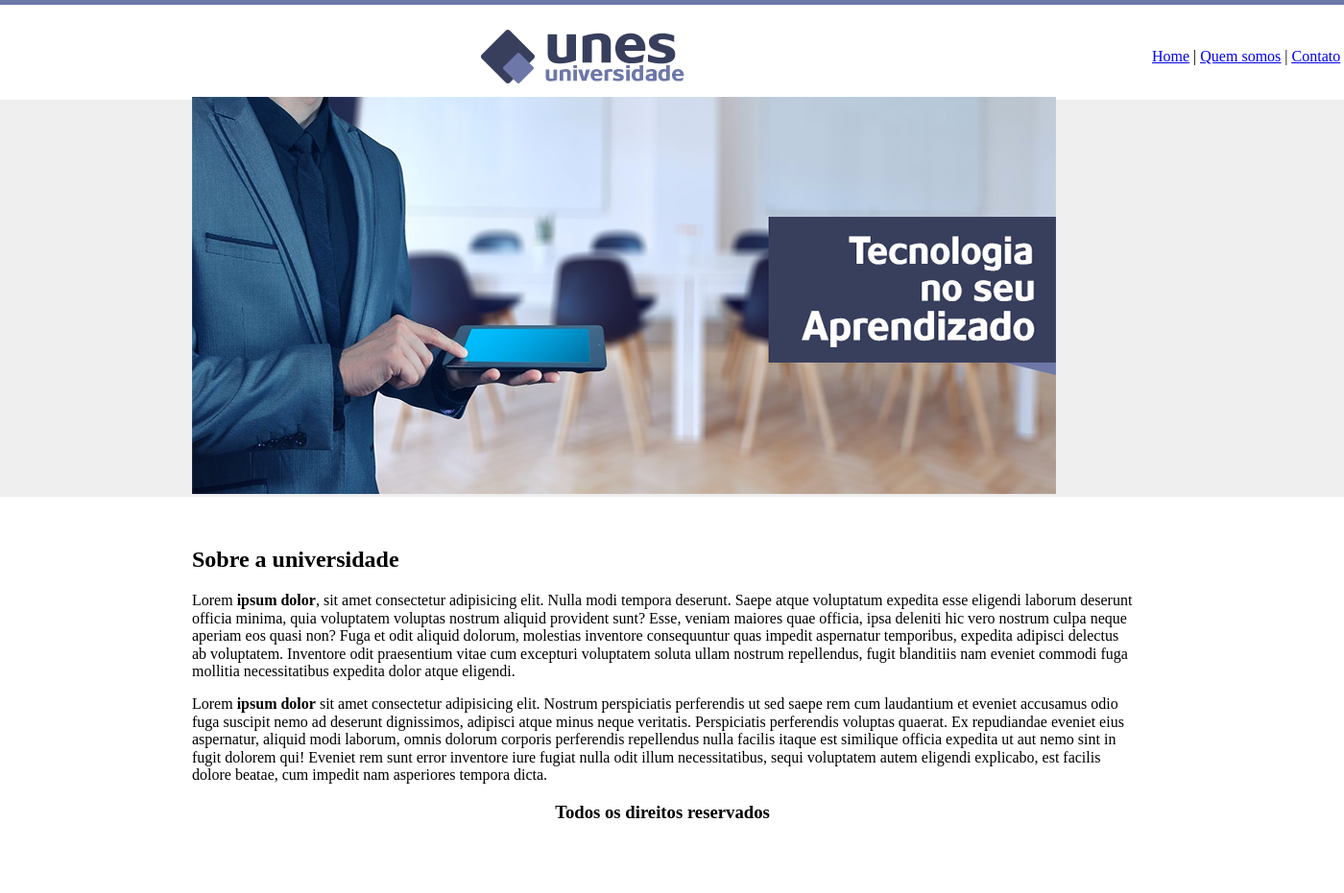
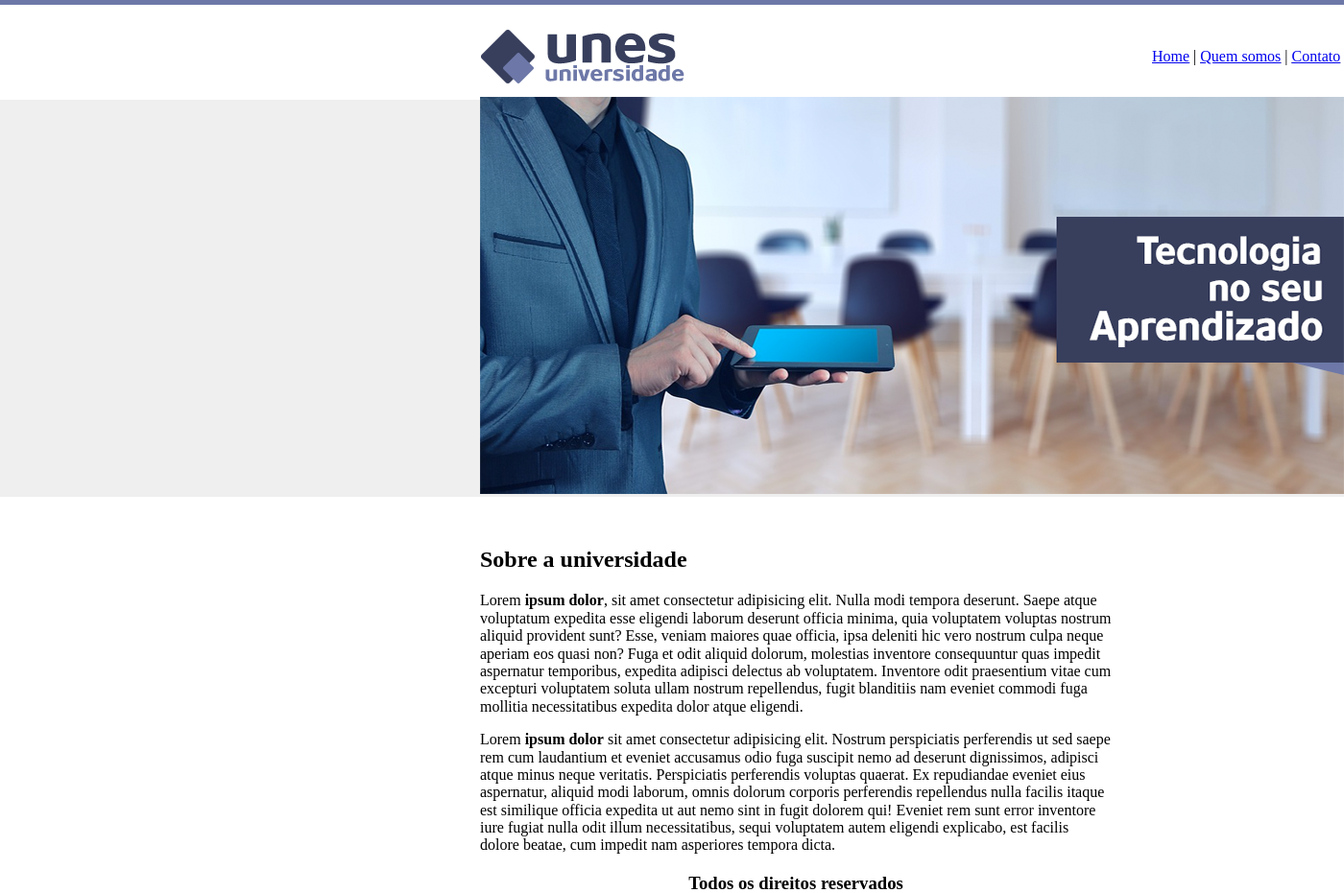
Before and after one commit to kalil004/UNES-PMIC, a Flask app: page / in a window 1400 px wide. Shown: the whole page at 96% size. Before the commit the page ends 853 px from the top, so only its background shows below. Run offline with Flask 3, Linux system fonts and the light colour scheme.

Commit message:
Update homeunes.html

```diff
--- a/templates/homeunes.html
+++ b/templates/homeunes.html
@@ -1,23 +1,26 @@
 {% extends "base.html" %}
 
 {% block conteudo %}
+
+<link rel="stylesheet" href="/static/css/style.css">
 
 <style>
 body {
 background-image: url(/static/img/fundo.png);
 background-position: top left;
+width: 80%;
 }
 </style>
 
 
 <div style="position: relative;">
-<img src ="/static/img/capa.png" style="left:200px; position: absolute; bottom: -490px;">
+<img src ="/static/img/capa.png" style="left:500px; position: absolute; bottom: -490px;">
 </div>
 
-<div style="height: 100px; top: 550px; left: 200px; position: absolute; width: 70%;">
+<div style="height: 100px; top: 550px; left: 500px; position: absolute; width: 47%;">
     <h2>Sobre a universidade</h2>
-    Lorem <strong>ipsum dolor</strong>, sit amet consectetur adipisicing elit. Nulla modi tempora deserunt. Saepe atque voluptatum expedita esse eligendi laborum deserunt officia minima, quia voluptatem voluptas nostrum aliquid provident sunt? Esse, veniam maiores quae officia, ipsa deleniti hic vero nostrum culpa neque aperiam eos quasi non? Fuga et odit aliquid dolorum, molestias inventore consequuntur quas impedit aspernatur temporibus, expedita adipisci delectus ab voluptatem. Inventore odit praesentium vitae cum excepturi voluptatem soluta ullam nostrum repellendus, fugit blanditiis nam eveniet commodi fuga mollitia necessitatibus expedita dolor atque eligendi.
-<p>Lorem <strong>ipsum dolor</strong> sit amet consectetur adipisicing elit. Nostrum perspiciatis perferendis ut sed saepe rem cum laudantium et eveniet accusamus odio fuga suscipit nemo ad deserunt dignissimos, adipisci atque minus neque veritatis. Perspiciatis perferendis voluptas quaerat. Ex repudiandae eveniet eius aspernatur, aliquid modi laborum, omnis dolorum corporis perferendis repellendus nulla facilis itaque est similique officia expedita ut aut nemo sint in fugit dolorem qui! Eveniet rem sunt error inventore iure fugiat nulla odit illum necessitatibus, sequi voluptatem autem eligendi explicabo, est facilis dolore beatae, cum impedit nam asperiores tempora dicta.</p>
+    <p id="sobre">Lorem <strong>ipsum dolor</strong>, sit amet consectetur adipisicing elit. Nulla modi tempora deserunt. Saepe atque voluptatum expedita esse eligendi laborum deserunt officia minima, quia voluptatem voluptas nostrum aliquid provident sunt? Esse, veniam maiores quae officia, ipsa deleniti hic vero nostrum culpa neque aperiam eos quasi non? Fuga et odit aliquid dolorum, molestias inventore consequuntur quas impedit aspernatur temporibus, expedita adipisci delectus ab voluptatem. Inventore odit praesentium vitae cum excepturi voluptatem soluta ullam nostrum repellendus, fugit blanditiis nam eveniet commodi fuga mollitia necessitatibus expedita dolor atque eligendi.</p>
+<p id="sobre2">Lorem <strong>ipsum dolor</strong> sit amet consectetur adipisicing elit. Nostrum perspiciatis perferendis ut sed saepe rem cum laudantium et eveniet accusamus odio fuga suscipit nemo ad deserunt dignissimos, adipisci atque minus neque veritatis. Perspiciatis perferendis voluptas quaerat. Ex repudiandae eveniet eius aspernatur, aliquid modi laborum, omnis dolorum corporis perferendis repellendus nulla facilis itaque est similique officia expedita ut aut nemo sint in fugit dolorem qui! Eveniet rem sunt error inventore iure fugiat nulla odit illum necessitatibus, sequi voluptatem autem eligendi explicabo, est facilis dolore beatae, cum impedit nam asperiores tempora dicta.</p>
 <h3 style="text-align: center;">Todos os direitos reservados</h3>
 </div>
 
```
